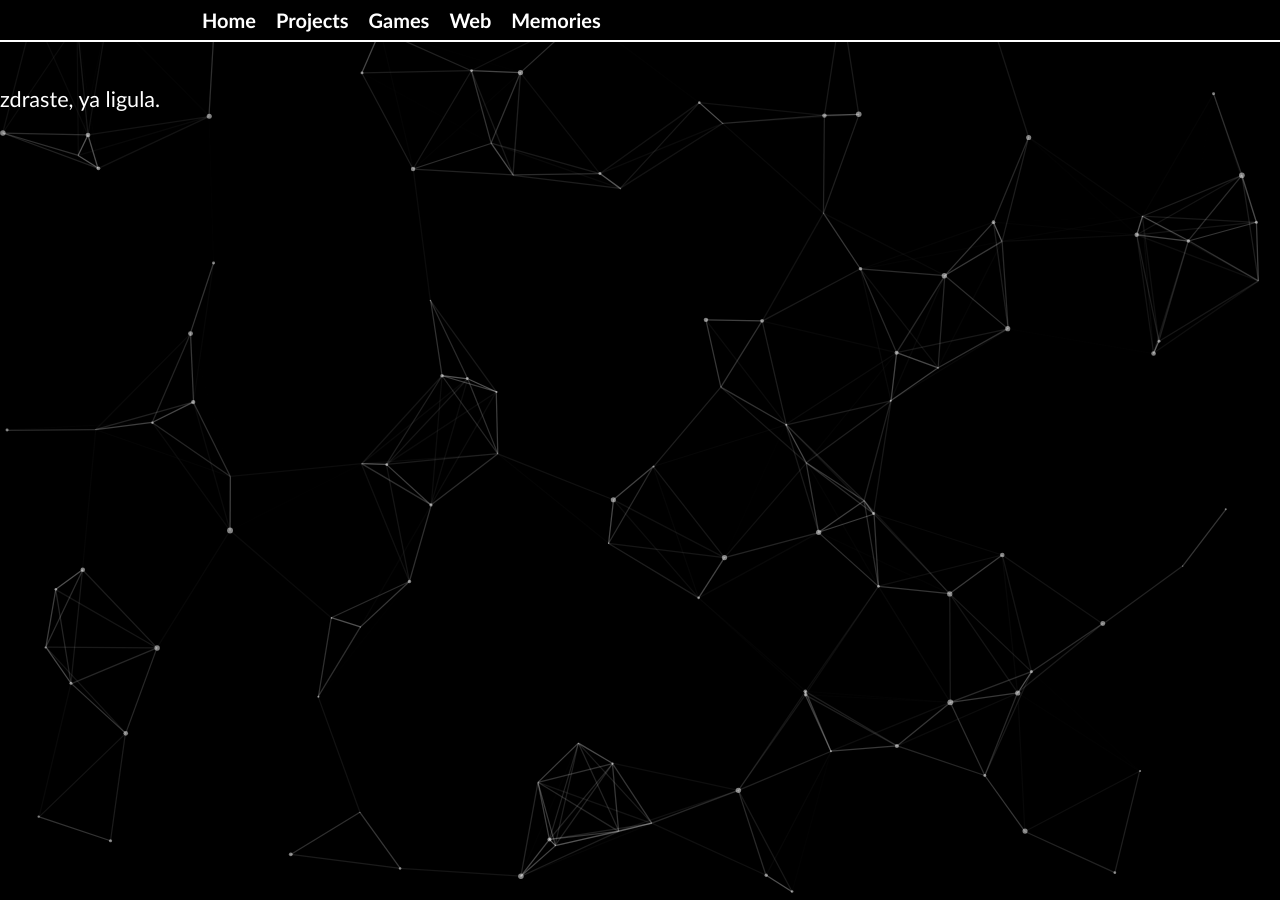
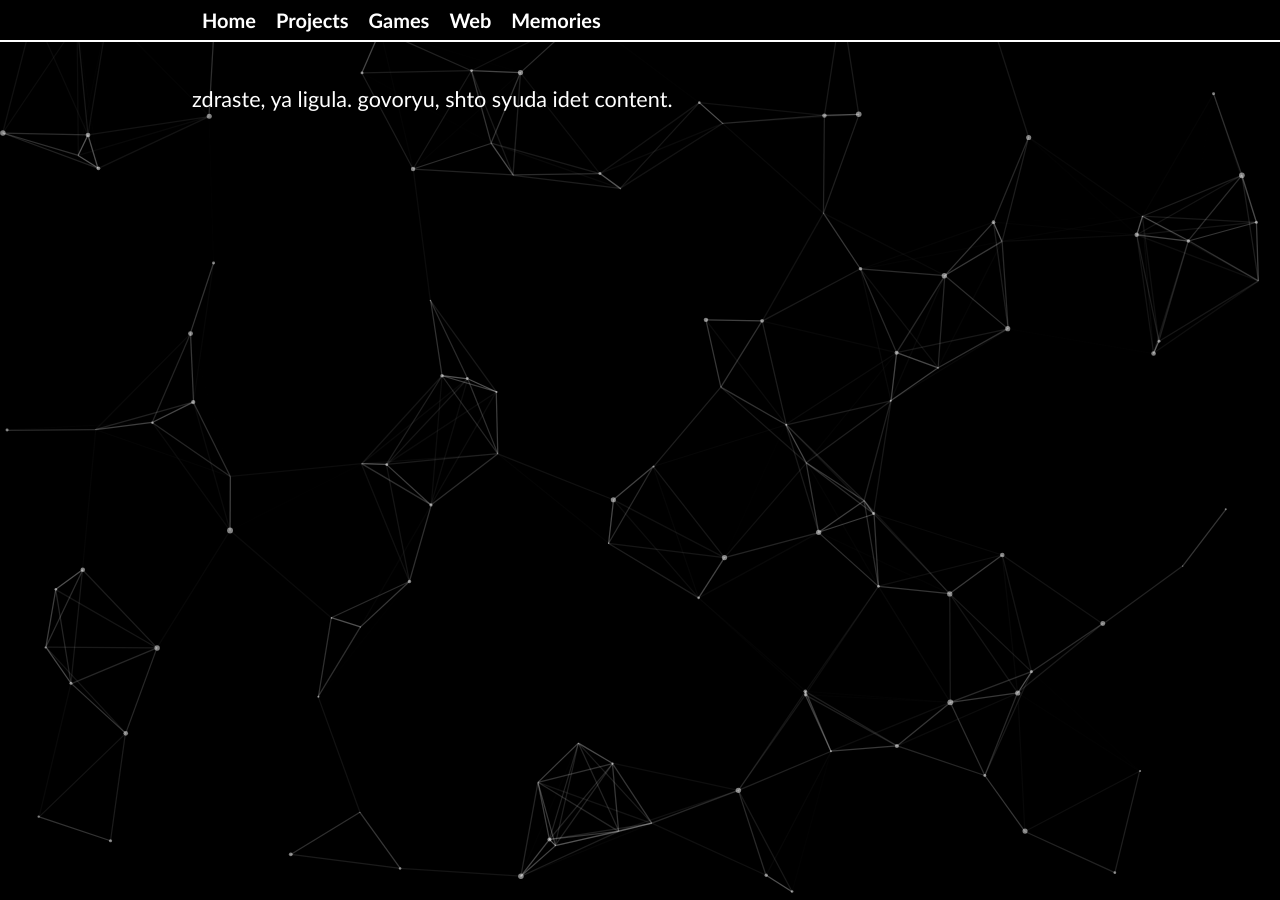
Before and after one commit to fickus2/fickus2.github.io, a Jekyll site: the page built from games/index.html, in a window 1280 px wide. Built offline with Jekyll 4.4.1, drawn with Linux system fonts in a browser that asks for light colours.

Commit message:
Update index.html

```diff
--- a/games/index.html
+++ b/games/index.html
@@ -2,5 +2,7 @@
 layout: default
 title: Games
 ---
-<div class="parallax-window" data-parallax="scroll" data-image-src="img/streetlamp.png"></div>
-<p>zdraste, ya ligula.</p>
+<div class="blurb">
+  <div class="parallax-window" data-parallax="scroll" data-image-src="img/streetlamp.png"></div>
+  <p>zdraste, ya ligula. govoryu, shto syuda idet content.</p>
+</div>
```
